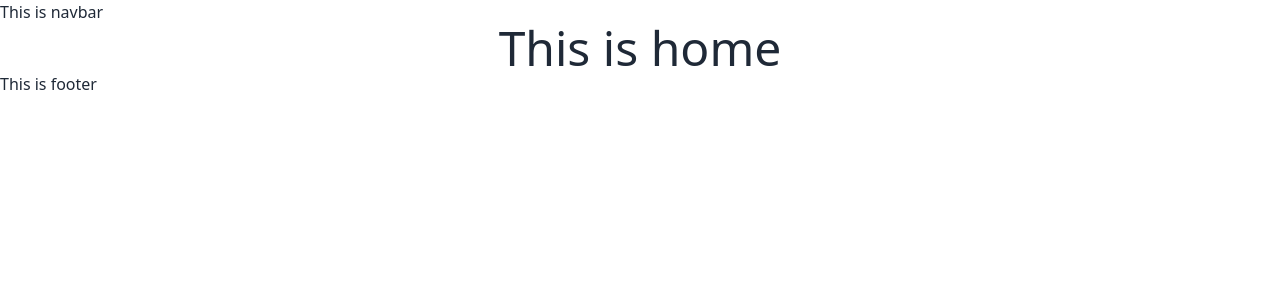
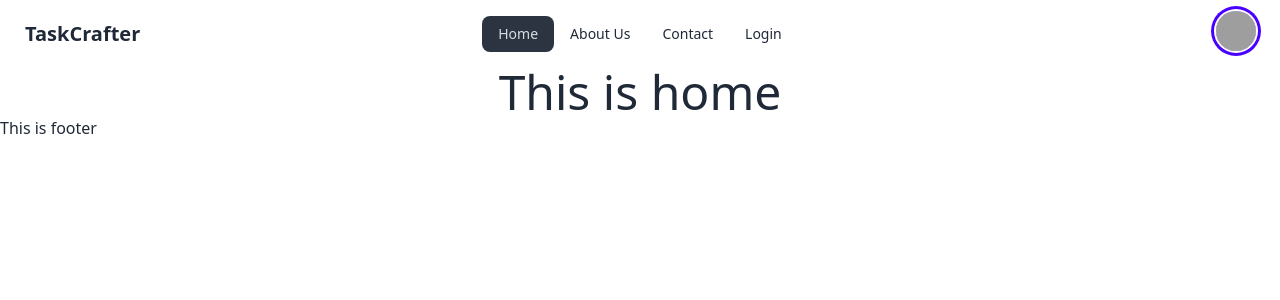
Before and after one commit to Rahim00001/scic-job-task, a React (Vite) app: page / in a window 1280 px wide. Shown: the top 300 px of the page. Built offline with nearby package versions, Linux system fonts and the light colour scheme; grey boxes are pictures that could not be loaded.

Commit message:
navbar added

```diff
--- a/package.json
+++ b/package.json
@@ -14,6 +14,7 @@
     "match-sorter": "^6.3.1",
     "react": "^18.2.0",
     "react-dom": "^18.2.0",
+    "react-icons": "^4.12.0",
     "react-router-dom": "^6.21.0",
     "sort-by": "^1.2.0"
   },
--- a/src/Components/Navbar/Navbar.jsx
+++ b/src/Components/Navbar/Navbar.jsx
@@ -1,8 +1,57 @@
-
+import { CiLogin, CiLogout } from "react-icons/ci";
+import { NavLink } from "react-router-dom";
 const Navbar = () => {
+    const navlinks = <>
+        <li><NavLink to='/'>Home</NavLink></li>
+        <li><NavLink to='/about'>About Us</NavLink></li>
+        <li><NavLink to='/contact'>Contact</NavLink></li>
+        <li><NavLink to='/login'>Login</NavLink></li>
+    </>
     return (
         <div>
-            <h1>This is navbar</h1>
+            <div className="navbar max-w-screen-xl mx-auto">
+                <div className="navbar-start">
+                    <div className="dropdown">
+                        <div tabIndex={0} role="button" className="btn btn-ghost lg:hidden">
+                            <svg xmlns="http://www.w3.org/2000/svg" className="h-5 w-5" fill="none" viewBox="0 0 24 24" stroke="currentColor"><path strokeLinecap="round" strokeLinejoin="round" strokeWidth="2" d="M4 6h16M4 12h8m-8 6h16" /></svg>
+                        </div>
+                        <ul tabIndex={0} className="menu menu-sm dropdown-content mt-3 z-[1] p-2 shadow bg-base-100 rounded-box w-52">
+                            {navlinks}
+                        </ul>
+                    </div>
+                    <a className="btn btn-ghost text-xl">TaskCrafter</a>
+                </div>
+                <div className="navbar-center hidden lg:flex">
+                    <ul className="menu menu-horizontal px-1">
+                        {navlinks}
+                    </ul>
+                </div>
+                <div className="navbar-end">
+                    <div className="dropdown dropdown-bottom dropdown-end">
+                        <div tabIndex={0}>
+                            <div className="avatar">
+                                <div className="w-10 mr-4 rounded-full  ring ring-primary ring-offset-base-100 ring-offset-2">
+                                    <img src="https://daisyui.com/images/stock/photo-1534528741775-53994a69daeb.jpg" />
+                                </div>
+                            </div>
+                        </div>
+                        <ul tabIndex={0} className="dropdown-content z-[1] menu p-2 shadow bg-base-100 rounded-box w-52">
+                            <li className="text-center text-lg mb-1 font-bold">Name</li>
+                            <li className="text-center text-lg mb-1">sample@gmail.com</li>
+                            <li>
+                                <button className="btn text-xl">
+                                    Logout
+                                    <CiLogin className="mt-1"></CiLogin>
+                                </button>
+                                <button className="btn text-xl">
+                                    Login
+                                    <CiLogout className="mt-1"></CiLogout>
+                                </button>
+                            </li>
+                        </ul>
+                    </div>
+                </div>
+            </div>
         </div>
     );
 };
```
Also changed, not shown: 1 other file (tests, documents, lock files or other folders).
